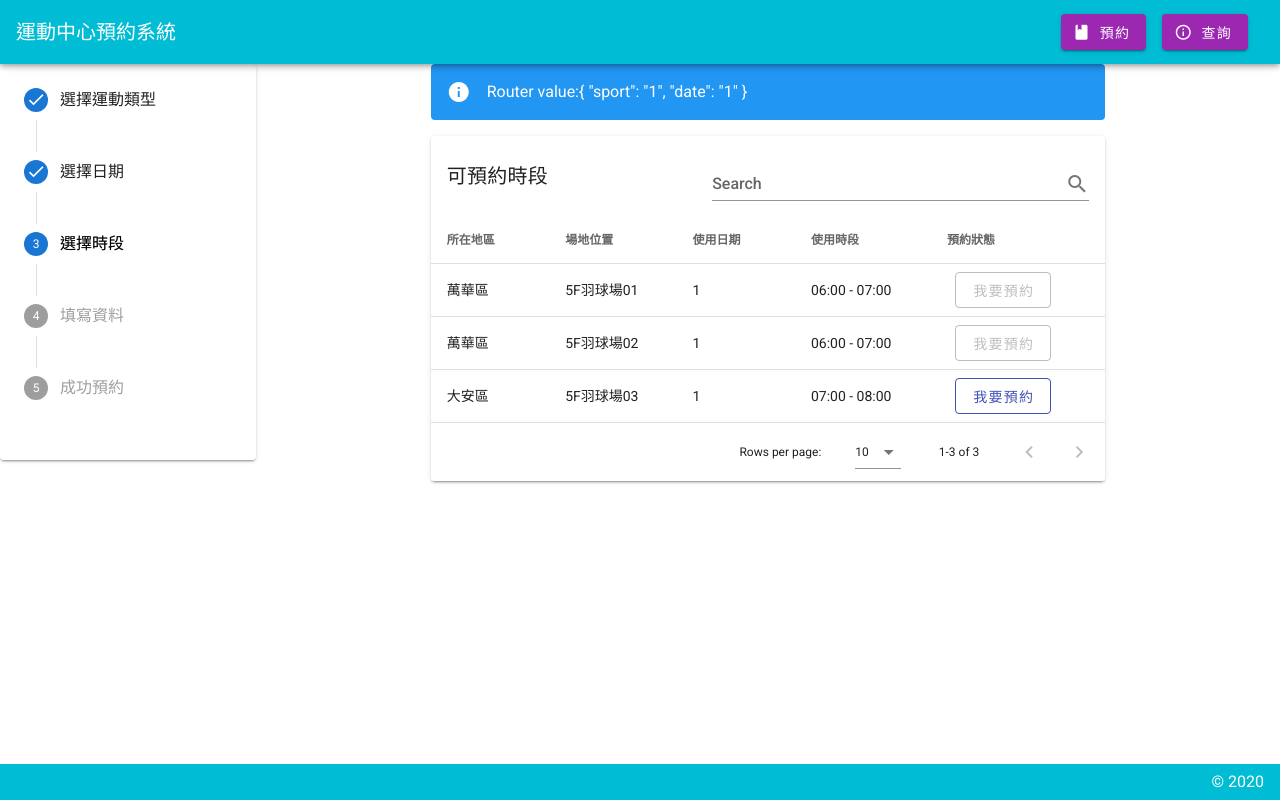
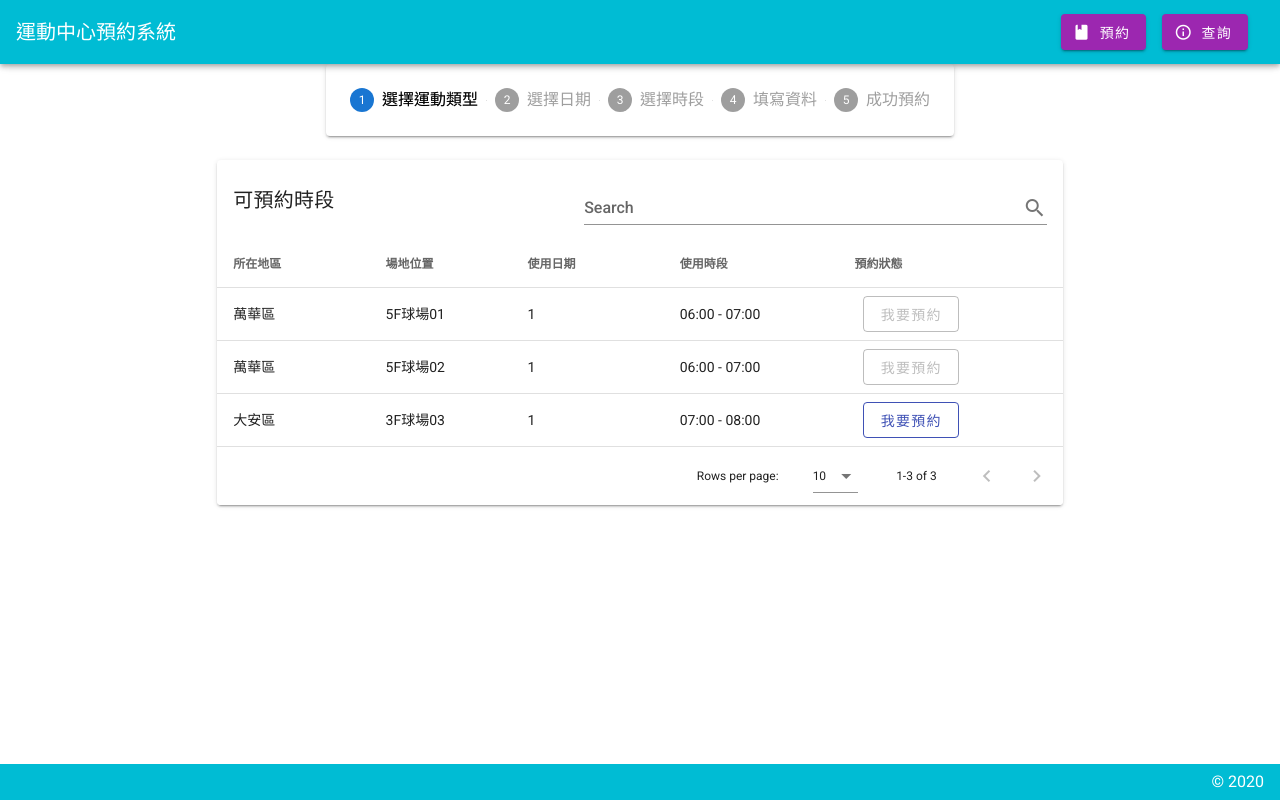
Before and after one commit to hsuallan/sport-booking-system, a Vue app: page /1/1 in a window 1280 px wide. Built offline with nearby package versions, Linux system fonts and the light colour scheme.

Commit message:
加入簡單RWD，至少好看一些，修改日曆的日期，讓DEMO好用一些

```diff
--- a/src/App.vue
+++ b/src/App.vue
@@ -11,18 +11,14 @@
           <v-icon left>mdi-information-outline</v-icon>查詢
         </v-btn>
       </v-app-bar>
-
       <v-content fluid>
-        <div class="parent">
-          <div class="div1">
-            <stepper :step="step" />
-          </div>
-          <div class="div2">
-            <router-view v-on:step-change="stepChange"></router-view>
-          </div>
-        </div>
+        <v-row justify="center">
+         <v-col lg="6" sm="12"><stepper :step="step" /></v-col>
+        </v-row>
+        <v-row justify="center">
+          <v-col lg="8" sm="12"><router-view v-on:step-change="stepChange"></router-view></v-col>
+        </v-row>
       </v-content>
-
       <v-footer color="cyan" app>
         <v-spacer></v-spacer>
         <span class="white--text">&copy; 2020</span>
@@ -43,7 +39,7 @@ export default {
   },
   data () {
     return {
-      step: 3
+      step: 1
     }
   },
   methods: {
@@ -54,19 +50,3 @@ export default {
   }
 }
 </script>
-<style scoped>
-.parent {
-  display: grid;
-  grid-template-columns: repeat(5, 1fr);
-  grid-template-rows: repeat(4, 1fr);
-  grid-column-gap: 0px;
-  grid-row-gap: 0px;
-}
-
-.div1 {
-  grid-area: 1 / 1 / 5 / 2;
-}
-.div2 {
-  grid-area: 1 / 2 / 4 / 6;
-}
-</style>
--- a/src/components/stepper.vue
+++ b/src/components/stepper.vue
@@ -1,15 +1,16 @@
 <template>
-  <v-stepper v-bind:value="step" vertical>
-    <v-stepper-step step="1" :complete="step > 1">選擇運動類型</v-stepper-step>
-    <v-stepper-content step="1"></v-stepper-content>
-    <v-stepper-step step="2" :complete="step > 2">選擇日期</v-stepper-step>
-    <v-stepper-content step="2"></v-stepper-content>
-    <v-stepper-step step="3" :complete="step > 3">選擇時段</v-stepper-step>
-    <v-stepper-content step="3"></v-stepper-content>
-    <v-stepper-step step="4" :complete="step > 4">填寫資料</v-stepper-step>
-    <v-stepper-content step="4"></v-stepper-content>
-    <v-stepper-step step="5" :complete="step > 5">成功預約</v-stepper-step>
-    <v-stepper-content step="5"></v-stepper-content>
+  <v-stepper v-bind:value="step">
+    <v-stepper-header>
+      <v-stepper-step step="1" :complete="step > 1">選擇運動類型</v-stepper-step>
+      <v-divider></v-divider>
+      <v-stepper-step step="2" :complete="step > 2">選擇日期</v-stepper-step>
+      <v-divider></v-divider>
+      <v-stepper-step step="3" :complete="step > 3">選擇時段</v-stepper-step>
+      <v-divider></v-divider>
+      <v-stepper-step step="4" :complete="step > 4">填寫資料</v-stepper-step>
+      <v-divider></v-divider>
+      <v-stepper-step step="5" :complete="step > 5">成功預約</v-stepper-step>
+    </v-stepper-header>
   </v-stepper>
 </template>
 <script>
--- a/src/views/Calendar.vue
+++ b/src/views/Calendar.vue
@@ -1,7 +1,7 @@
 <template>
-  <v-row align="center" justify="center">
-    <v-col cols="8">
-      <v-alert type="info"> Router value:{{ $route.params }} </v-alert>
+  <v-row align="center" justify="center" class="ml-2 mr-2">
+    <v-col>
+      <!-- <v-alert type="info"> Router value:{{ $route.params }} </v-alert> -->
       <v-sheet height="500" class="mr-4">
         <v-btn class="ma-2" @click="$refs.calendar.prev()">
           <v-icon>mdi-chevron-left</v-icon>
@@ -31,31 +31,31 @@ export default {
       events: [
         {
           name: '可以預約',
-          start: '2020-06-19'
+          start: ''
         },
         {
           name: '可以預約',
-          start: '2020-06-20'
+          start: ''
         },
         {
           name: '可以預約',
-          start: '2020-06-21'
+          start: ''
         },
         {
           name: '可以預約',
-          start: '2020-06-22'
+          start: ''
         },
         {
           name: '可以預約',
-          start: '2020-06-23'
+          start: ''
         },
         {
           name: '可以預約',
-          start: '2020-06-24'
+          start: ''
         },
         {
           name: '可以預約',
-          start: '2020-06-25'
+          start: ''
         }
       ]
     }
@@ -68,6 +68,17 @@ export default {
         this.$router.push({ path: `/${this.$route.params.sport}/${date}` })
       }
     }
+  },
+  created () {
+    // gendate for demo
+    const today = new Date()
+    const year = today.getFullYear()
+    const date = today.getDate()
+    const month = today.getMonth()
+    const monthStr = month < 10 ? '0' + (month + 1).toString() : (month + 1).toString()
+    this.events.forEach((element, i) => {
+      element.start = `${year}-${monthStr}-${date + 1 + i}`
+    })
   }
 }
 </script>
--- a/src/views/Date.vue
+++ b/src/views/Date.vue
@@ -1,7 +1,7 @@
 <template>
   <v-row align="center" justify="center">
-    <v-col cols="8">
-      <v-alert type="info"> Router value:{{ $route.params }} </v-alert>
+    <v-col>
+      <!-- <v-alert type="info"> Router value:{{ $route.params }} </v-alert> -->
       <v-card>
         <v-card-title>
           可預約時段
@@ -177,14 +177,14 @@ export default {
       status: [
         {
           location: '萬華區',
-          name: '5F羽球場01',
+          name: '5F球場01',
           date: this.$route.params.date,
           time: '06:00 - 07:00',
           order: true
         },
         {
           location: '萬華區',
-          name: '5F羽球場02',
+          name: '5F球場02',
           date: this.$route.params.date,
           time: '06:00 - 07:00',
           order: true
@@ -192,7 +192,7 @@ export default {
         },
         {
           location: '大安區',
-          name: '5F羽球場03',
+          name: '3F球場03',
           date: this.$route.params.date,
           time: '07:00 - 08:00',
           order: false
--- a/src/views/Done.vue
+++ b/src/views/Done.vue
@@ -1,6 +1,6 @@
 <template>
   <v-row align="center" justify="center">
-    <v-col cols="8">
+    <v-col>
       <v-card class="mx-auto" color="" max-width="500">
         <v-card-title>
           <span class="title font-weight-light">以下是{{ this.$route.params.order.name }}先生/小姐的預約訊息</span>
--- a/src/views/Home.vue
+++ b/src/views/Home.vue
@@ -5,7 +5,7 @@
         :src="require('../assets/Badminton1.png')"
         class="my-3 Badminton"
         contain
-        height="200"
+        :max-height="width > 600 ? 200 : 100"
         @click="$router.push({ path: '/badminton' });$emit('step-change',2)"
       >
       </v-img>
@@ -13,7 +13,7 @@
         :src="require('../assets/Basketball1.png')"
         class="my-3 Basketball"
         contain
-        height="200"
+        :max-height="width > 600 ? 200 : 100"
         @click="$router.push({ path: '/basketball' });$emit('step-change',2)"
       >
       </v-img>
@@ -28,6 +28,16 @@ export default {
   name: 'Home',
   components: {
 
+  },
+  mounted () {
+    window.addEventListener('resize', () => {
+      this.width = window.screen.width
+    })
+  },
+  data () {
+    return {
+      width: window.screen.width
+    }
   }
 }
 </script>
--- a/vue.config.js
+++ b/vue.config.js
@@ -3,5 +3,5 @@ module.exports = {
     'vuetify'
   ],
 
- publicPath: '/sport-booking-system/'
+  publicPath: '/sport-booking-system/'
 }
```
